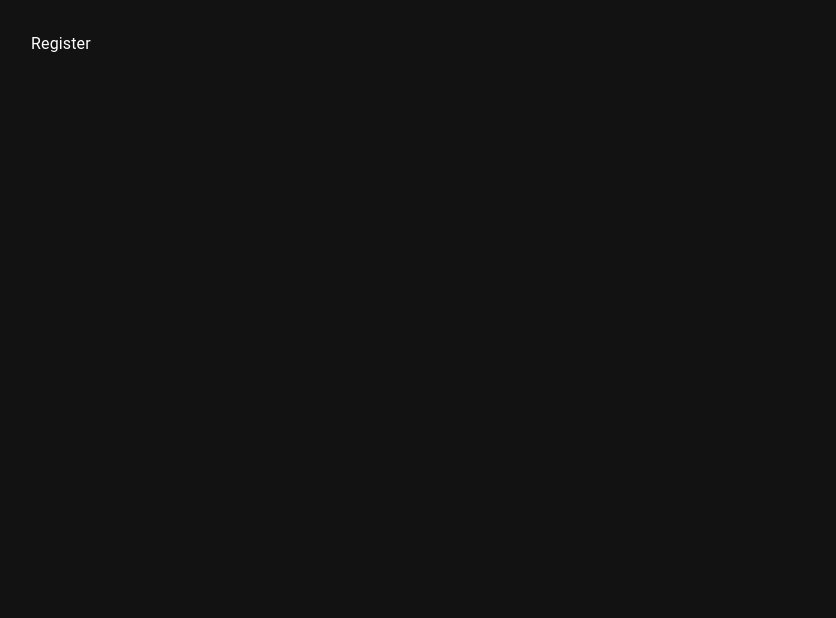
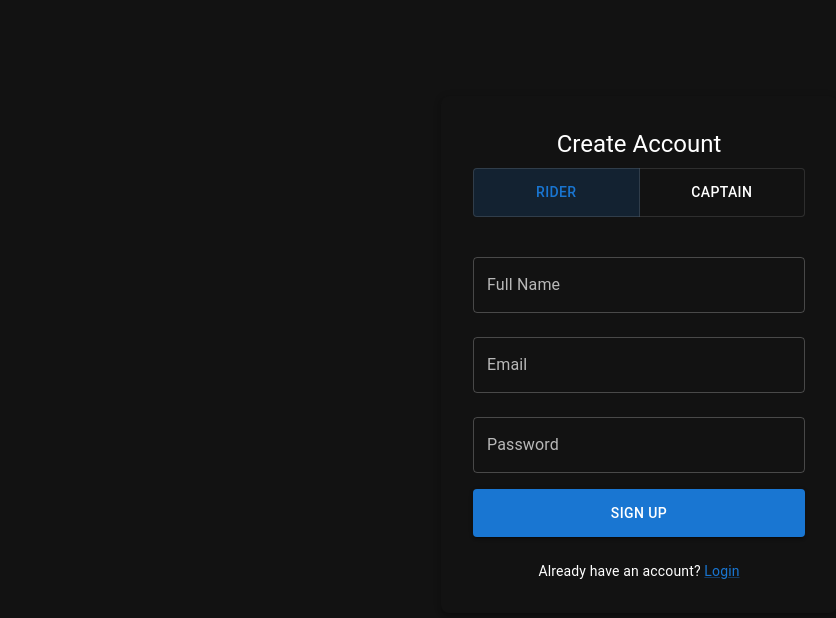
Before and after one commit to Ahmed949916/jeeny, a React (Vite) app in the folder frontend/: page /register in a window 1280 px wide. Shown: the top 618 px of the page, without its empty margins (1-837 px from the left). Built offline with nearby package versions, Linux system fonts and the light colour scheme; the HTML template or start-up script is replaced by a standard one.

Commit message:
feat:auth frontend

```diff
--- a/frontend/src/index.css
+++ b/frontend/src/index.css
@@ -13,7 +13,13 @@ body {
   min-width: 320px;
   min-height: 100vh;
 }
+a {
+  color: inherit;
 
+}
+a:hover {
+  text-decoration: none;
+}
 #root {
   max-width: 1280px;
   margin: 0 auto;
--- a/frontend/src/pages/Login.jsx
+++ b/frontend/src/pages/Login.jsx
@@ -2,7 +2,7 @@ import { useForm } from "react-hook-form";
 import Input from "../components/Input";
 import Button from "../components/Button";
 import { useNavigate } from "react-router-dom";
-import { Container, Box, Typography } from '@mui/material';
+import { Container, Box, Typography ,Link} from '@mui/material';
 
 export default function Login() {
   const { register, handleSubmit, formState: { errors } } = useForm();
@@ -35,7 +35,17 @@ export default function Login() {
           />
 
           <Button>Login</Button>
+
         </form>
+        <Typography variant="body2" align="center" sx={{ mt: 2 }}>
+          Don't have an account? <Link
+            href="/register"
+
+          >
+            Register
+          </Link>
+        </Typography>
+
       </Box>
     </Container>
   );
--- a/frontend/src/pages/Register.jsx
+++ b/frontend/src/pages/Register.jsx
@@ -1,9 +1,105 @@
-import React from 'react'
+import { useForm } from "react-hook-form";
+import Input from "../components/Input";
+import Button from "../components/Button";
+import { useNavigate } from "react-router-dom";
+import {
+  Container,
+  Box,
+  Typography,
+  ToggleButton,
+  ToggleButtonGroup,
+  Link
+} from '@mui/material';
 
-const Register = () => {
+import { useState } from 'react';
+
+export default function Register() {
+  const {
+    register,
+    handleSubmit,
+    formState: { errors }
+  } = useForm();
+  const [userType, setUserType] = useState('rider');
+  const navigate = useNavigate();
+
+  const onSubmit = (data) => {
+    console.log({ ...data, userType });
+    navigate("/request-ride");
+  };
+
+  const handleUserTypeChange = (event, newType) => {
+    if (newType) setUserType(newType);
+  };
+
   return (
-    <div>Register</div>
-  )
+    <Container maxWidth="xs">
+      <Box sx={{
+        mt: 8,
+        p: 4,
+        boxShadow: 3,
+        borderRadius: 2,
+        bgcolor: 'background.paper'
+      }}>
+        <Typography variant="h5" component="h1" align="center" gutterBottom>
+          Create Account
+        </Typography>
+
+        <form onSubmit={handleSubmit(onSubmit)}>
+          <ToggleButtonGroup
+            color="primary"
+            value={userType}
+            exclusive
+            onChange={handleUserTypeChange}
+            fullWidth
+            sx={{ mb: 3 }}
+          >
+            <ToggleButton value="rider">
+               Rider
+            </ToggleButton>
+            <ToggleButton value="captain">
+               Captain
+            </ToggleButton>
+          </ToggleButtonGroup>
+
+          <Input
+            label="Full Name"
+            name="name"
+            register={register}
+
+          />
+
+          <Input
+            label="Email"
+            name="email"
+            type="email"
+            register={register}
+
+          />
+
+          <Input
+            label="Password"
+            name="password"
+            type="password"
+            register={register}
+
+
+          />
+
+          <Button type="submit" sx={{ mt: 2 }}>
+            Sign Up
+          </Button>
+        </form>
+
+        <Typography variant="body2" align="center" sx={{ mt: 3 }}>
+          Already have an account?{' '}
+          <Link
+            href="/login"
+
+          >
+            Login
+          </Link>
+        </Typography>
+      </Box>
+    </Container>
+  );
 }
-
-export default Register
```
